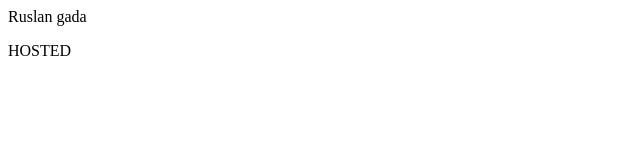
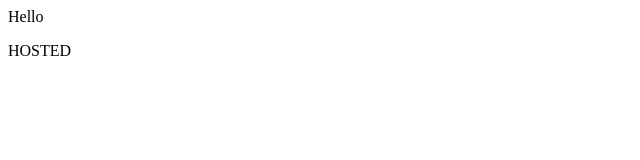
Before and after one commit to Piter323/Piter323.github.io, a plain HTML site: page index.html in a window 1280 px wide. Shown: the full height of the page, 0-640 px from the left. Drawn offline with Linux system fonts and the light colour scheme.

Commit message:
Update index.html

```diff
--- a/index.html
+++ b/index.html
@@ -6,7 +6,7 @@
     <title>Document</title>
 </head>
 <body>
-    <b1>Ruslan gada</b1>
+    <b1>Hello</b1>
     <p>HOSTED</p>
 </body>
 </html>
```
